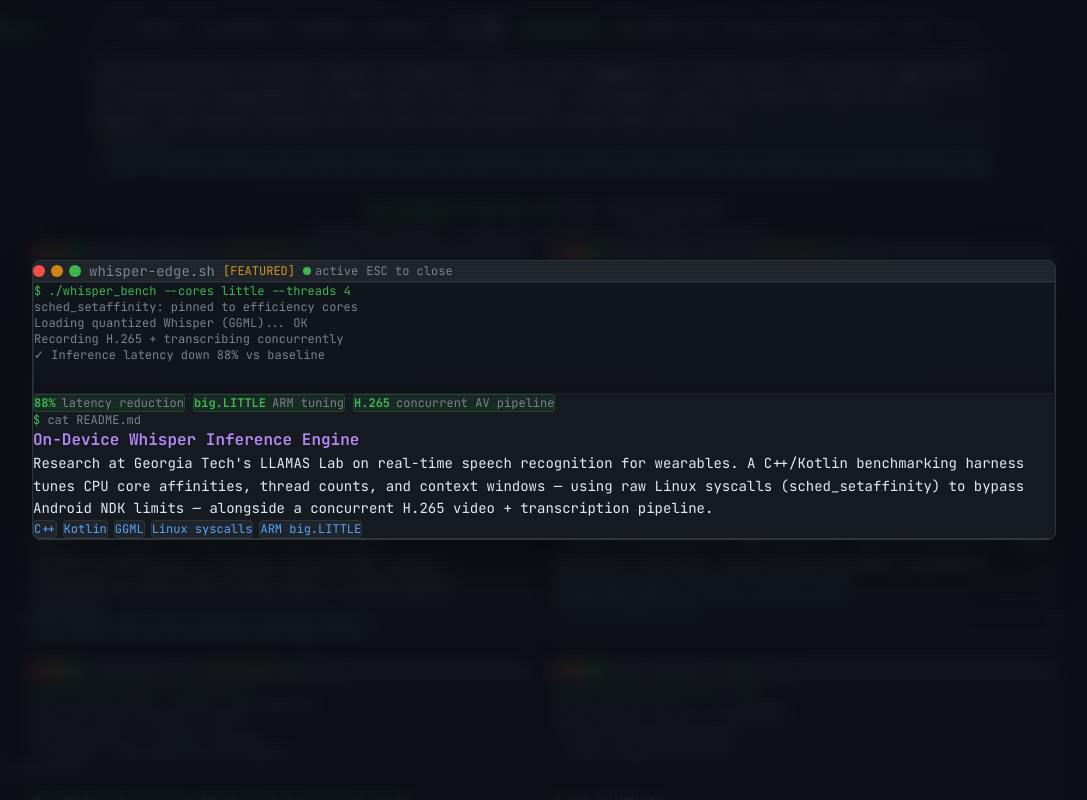
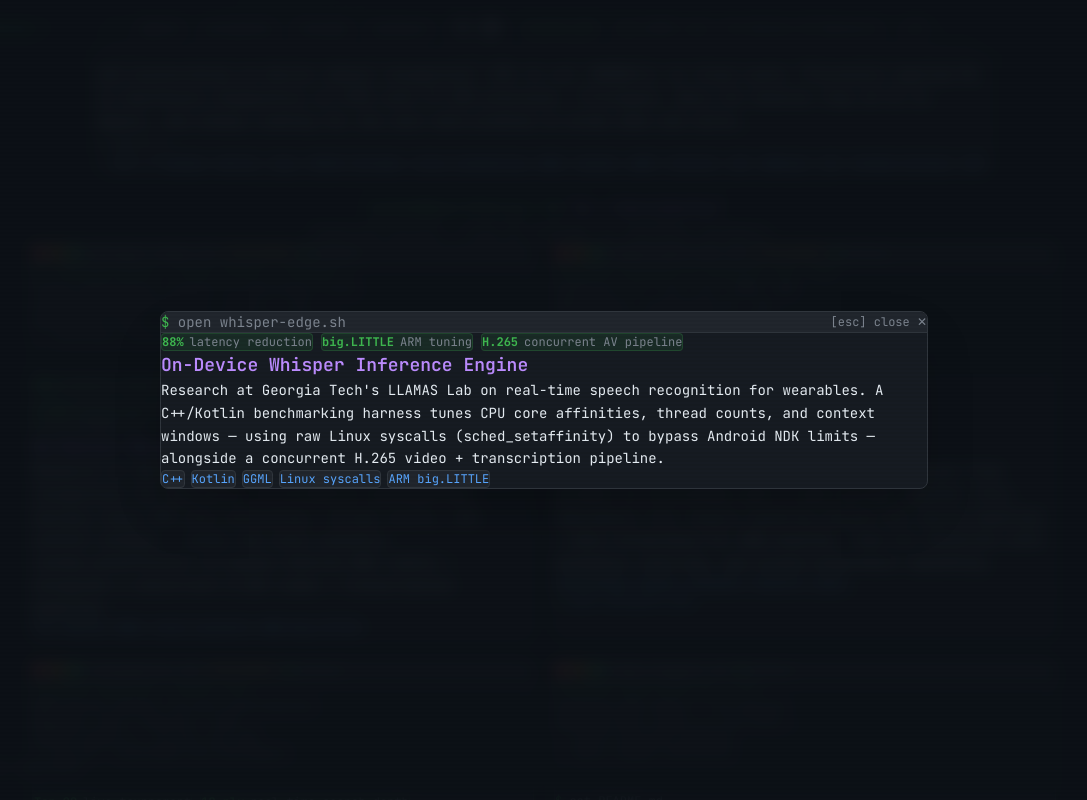
Before and after one commit to JaimeJr1/Portfolio, a React (Vite) app: page / in a window 1280 px wide. Both pictures are taken after a click on the element 379 px from the left and 1518 px from the top of the page. Shown: the part 1078-1878 px from the top of the page, without its empty margins (96-1183 px from the left). Built offline with nearby package versions, Linux system fonts and the light colour scheme.

Commit message:
Unify card click: whole card opens the project detail modal
Clicking anywhere on a card (preview, body, or footer hint) opens the
same detail view — media plus text. Replaces the old click-to-maximize
terminal behavior on project cards; github/live links still navigate.

```diff
--- a/src/sections/Projects.jsx
+++ b/src/sections/Projects.jsx
@@ -24,9 +24,11 @@
       whileInView={{ opacity: 1, y: 0 }}
       viewport={{ once: true, margin: '-30px' }}
       transition={{ duration: 0.4, delay: index * 0.1 }}
-      className="h-full"
+      className="h-full cursor-pointer"
+      onClick={() => onViewImage(project)}
     >
       <TerminalWindow
+        clickToMaximize={false}
         title={
           <span className="inline-flex items-center gap-2">
             {project.filename}
@@ -110,6 +112,7 @@
               href={project.github}
               target="_blank"
               rel="noopener noreferrer"
+              onClick={(e) => e.stopPropagation()}
               className="text-accent-cyan hover:underline"
             >
               <span className="text-accent-green">$</span> open --github
@@ -120,18 +123,16 @@
               href={project.live}
               target="_blank"
               rel="noopener noreferrer"
+              onClick={(e) => e.stopPropagation()}
               className="text-accent-cyan hover:underline"
             >
               <span className="text-accent-green">$</span> open --live
             </a>
           )}
           {project.image && (
-            <button
-              onClick={() => onViewImage(project)}
-              className="text-accent-cyan hover:underline cursor-pointer"
-            >
+            <span className="text-accent-cyan">
               <span className="text-accent-green">$</span> open {project.image.label}
-            </button>
+            </span>
           )}
         </div>
       </TerminalWindow>
@@ -191,8 +192,7 @@
             >
               <div className="sticky top-0 flex items-center justify-between px-4 py-2.5 bg-bg-titlebar border-b border-border">
                 <span className="text-text-muted text-sm">
-                  <span className="text-accent-green">$</span> open {lightbox.image.label} —{' '}
-                  {lightbox.filename}
+                  <span className="text-accent-green">$</span> open {lightbox.filename}
                 </span>
                 <button
                   onClick={() => setLightbox(null)}
@@ -202,7 +202,8 @@
                 </button>
               </div>
 
-              {lightbox.image.type === 'video' ? (
+              {lightbox.image &&
+                (lightbox.image.type === 'video' ? (
                   <video
                     src={`${import.meta.env.BASE_URL}${lightbox.image.src}`}
                     autoPlay
@@ -218,7 +219,7 @@
                     alt={lightbox.image.alt}
                     className="w-full max-h-[55vh] object-contain bg-bg-primary"
                   />
-              )}
+                ))}
 
               <div className="p-5">
                 {lightbox.metrics && (
```
Lines whose indentation alone changed are shown as unchanged.
